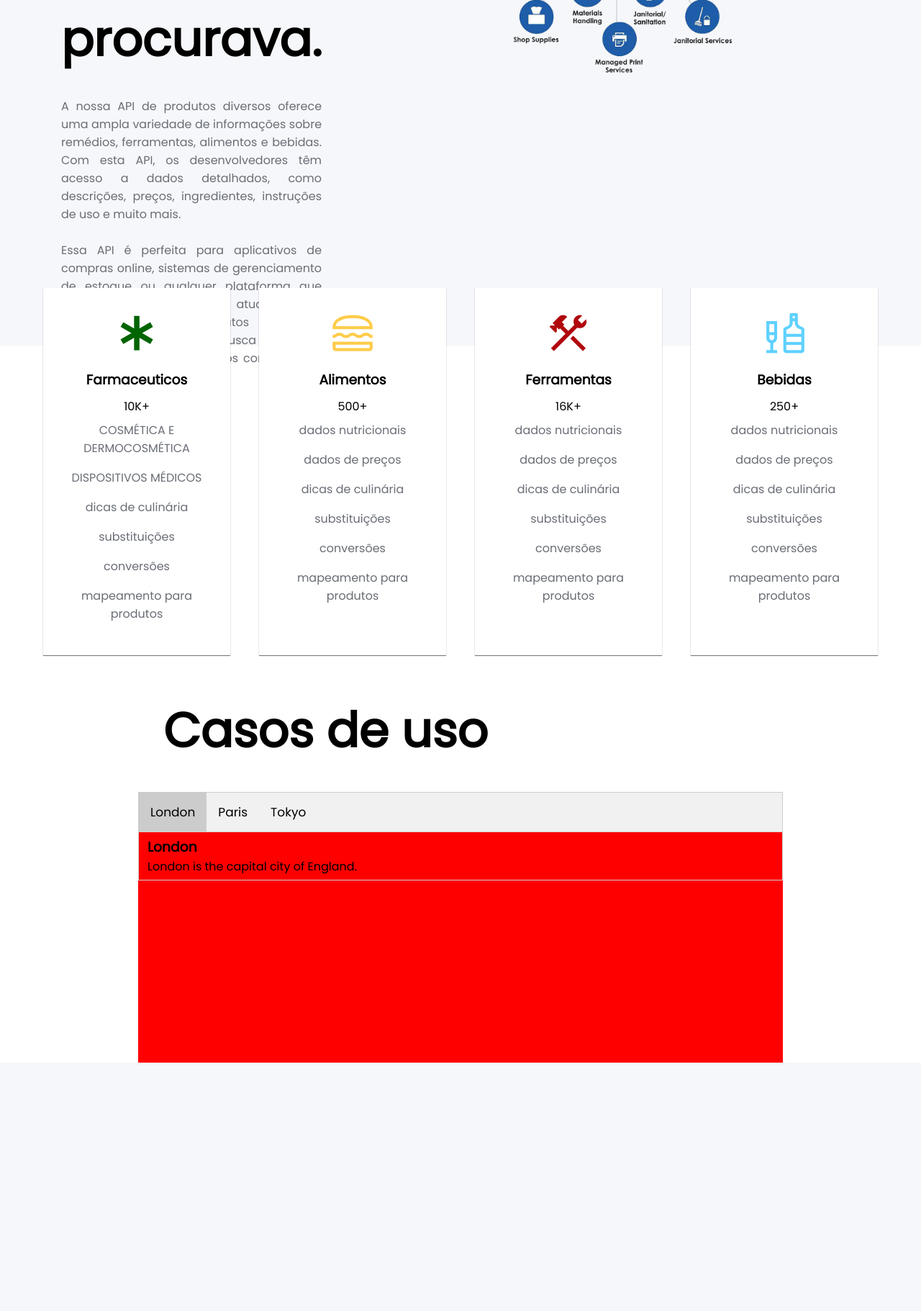
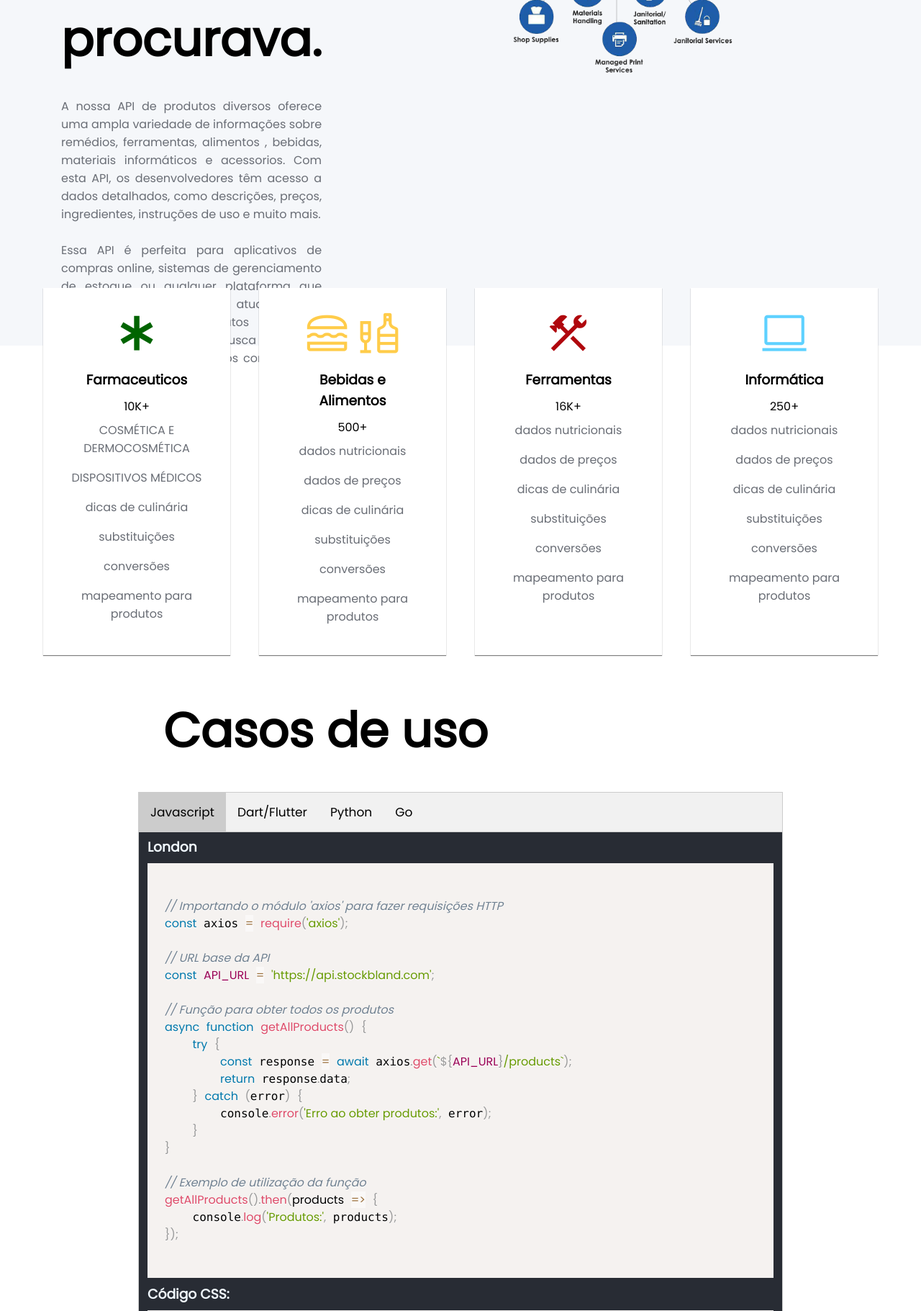
Before and after one commit to Kevin9227/Repo_lesson, a PHP site: page /StockBlend/index.html in a window 1280 px wide, after a click on "Javascript". Shown: the part 589-2410 px from the top of the page at 72% size. Before the commit the page ends 2065 px from the top, so only its background shows below. Run offline with PHP 8.4, Linux system fonts and the light colour scheme; some libraries are stand-ins or nearby versions.

Commit message:
Alterações..

```diff
--- a/StockBlend/assets/css/master.css
+++ b/StockBlend/assets/css/master.css
@@ -1,5 +1,6 @@
  @import url('https://fonts.googleapis.com/css2?family=Poppins&display=swap');
  @import url('https://fonts.googleapis.com/css2?family=Poppins&family=Rubik:wght@300&display=swap');
+
 *{
     margin: 0;
     padding: 0;
@@ -113,6 +114,10 @@ article{
     color: #5ed1ff;
 }
 
+.card:hover{
+    box-shadow: 1px 5px 10px 0.5px  #9999;
+    transition: 1.5s
+}
 
 
 /* Style the tab */
@@ -121,11 +126,16 @@ aside{
     justify-content: center;
 }
 .casodeuso{
-    height: 30rem ;
+     height: auto;
     width: 70%;
     display: block;
     justify-content: center;
 
+
+}
+.tabcontent{
+
+    height: auto
 }
 .tab {
   overflow: hidden;
@@ -163,6 +173,52 @@ aside{
   border-top: none;
 }
 .texto_tab{
-    background-color: red;
-    height: 20rem;
+    background-color: #282c34;
+    color: aliceblue
+
 }
+footer{
+    margin-top:20px;
+    background: #9999;
+}
+.autor{
+
+    padding: 20px;
+
+    position: relative;
+    text-align: center;
+}
+
+/* Estilos para realce de sintaxe estilo VSCode */
+        code {
+            font-family: "Courier New", Courier, monospace;
+            font-size: 14px;
+            line-height: 1.5;
+            padding: 0.5em;
+            background-color: #282c34;
+            color: #abb2bf;
+            border-radius: 5px;
+            display: block;
+            overflow-x: auto;
+        }
+
+        .keyword {
+            color: #569cd6;
+        }
+
+        .string {
+            color: #ce9178;
+        }
+
+        .number {
+            color: #b5cea8;
+        }
+
+        .comment {
+            color: #6a9955;
+            font-style: italic;
+        }
+
+        .punctuation {
+            color: #d4d4d4;
+        }
--- a/StockBlend/index.html
+++ b/StockBlend/index.html
@@ -5,6 +5,9 @@
     <meta charset="UTF-8">
     <link rel="stylesheet" href="assets/css/master.css">
     <link rel="stylesheet" href="https://fonts.googleapis.com/css2?family=Material+Symbols+Outlined:opsz,wght,FILL,GRAD@20..48,100..700,0..1,-50..200" />
+     <link rel="stylesheet" href="https://cdnjs.cloudflare.com/ajax/libs/prism/1.25.0/themes/prism.css">
+    <script src="https://cdnjs.cloudflare.com/ajax/libs/prism/1.25.0/prism.min.js"></script>
+
     <script src="assets/js/main.js"></script>
     <title>StockBlend</title>
 </head>
@@ -28,7 +31,7 @@
             <div class="titulo">
                 <h2>A API de produtos diversos que você procurava.</h2>
                 <div class="texto_descricao">
-                    <p>A nossa API de produtos diversos oferece uma ampla variedade de informações sobre remédios, ferramentas, alimentos e bebidas. Com esta API, os desenvolvedores têm acesso a dados detalhados, como descrições, preços, ingredientes, instruções de uso e muito mais.
+                    <p>A nossa API de produtos diversos oferece uma ampla variedade de informações sobre remédios, ferramentas, alimentos , bebidas, materiais informáticos e acessorios. Com esta API, os desenvolvedores têm acesso a dados detalhados, como descrições, preços, ingredientes, instruções de uso e muito mais.
                         <br><br>
                         Essa API é perfeita para aplicativos de compras online, sistemas de gerenciamento de estoque ou qualquer plataforma que necessite de informações atualizadas e confiáveis sobre produtos diversos. Simplifique o processo de busca e exibição de produtos para os usuários com a nossa API de produtos diversos!"
                     </p>
@@ -64,8 +67,12 @@
                     <span class="material-symbols-outlined">
                         lunch_dining
                     </span>
+                    <span class="material-symbols-outlined">
+                        liquor
+                    </span>
                 </div>
-                <h3>Alimentos</h3>
+
+                <h3>Bebidas e Alimentos</h3>
                 <p>500+</p>
                 <ul>
                     <li>dados nutricionais</li>
@@ -98,10 +105,10 @@
             <div class="card card4">
                 <div class="icone">
                     <span class="material-symbols-outlined">
-                        liquor
-                    </span>
+computer
+</span>
                 </div>
-                <h3>Bebidas</h3>
+                <h3>Informática</h3>
                 <p>250+</p>
                 <ul>
                     <li>dados nutricionais</li>
@@ -123,24 +130,147 @@
             </div>
 
             <div class="tab">
-                <button class="tablinks" onclick="openCity(event, 'London')" onfocus="activo(event,'London')">London</button>
-                <button class="tablinks" onclick="openCity(event, 'Paris')">Paris</button>
-                <button class="tablinks" onclick="openCity(event, 'Tokyo')">Tokyo</button>
+                <button class="tablinks" onclick="openCity(event, 'London')" onfocus="activo(event,'London')">Javascript</button>
+                <button class="tablinks" onclick="openCity(event, 'Paris')">Dart/Flutter</button>
+                <button class="tablinks" onclick="openCity(event, 'Tokyo')">Python</button>
+                 <button class="tablinks" onclick="openCity(event, 'Go')">Go</button>
             </div>
             <div class="texto_tab">
                 <div id="London" class="tabcontent ac">
                     <h3>London</h3>
-                    <p>London is the capital city of England.</p>
+                  <pre><code class="language-javascript">
+// Importando o módulo 'axios' para fazer requisições HTTP
+const axios = require('axios');
+
+// URL base da API
+const API_URL = 'https://api.stockbland.com';
+
+// Função para obter todos os produtos
+async function getAllProducts() {
+    try {
+        const response = await axios.get(`${API_URL}/products`);
+        return response.data;
+    } catch (error) {
+        console.error('Erro ao obter produtos:', error);
+    }
+}
+
+// Exemplo de utilização da função
+getAllProducts().then(products => {
+    console.log('Produtos:', products);
+});
+
+</code></pre>
+
+
+       <h3>Código CSS:</h3>
+               <pre><code class="language-Go">
+package main
+
+import (
+	"fmt"
+	"io/ioutil"
+	"net/http"
+)
+
+const apiURL = "https://api.stockbland.com"
+
+func getAllProducts() ([]byte, error) {
+	response, err := http.Get(apiURL + "/products")
+	if err != nil {
+		return nil, err
+	}
+	defer response.Body.Close()
+
+	return ioutil.ReadAll(response.Body)
+}
+
+func main() {
+	products, err := getAllProducts()
+	if err != nil {
+		fmt.Println("Erro ao obter produtos:", err)
+		return
+	}
+	fmt.Println("Produtos:", string(products))
+}
+
+</code></pre>
                 </div>
 
+               <div id="Go" class="tabcontent">
+                   <h3>Código Go:</h3>
+<pre><code class="lang-Go">
+import 'dart:convert';
+import 'package:http/http.dart' as http;
+
+const apiUrl = 'https://api.stockbland.com';
+
+Future<List<dynamic>> getAllProducts() async {
+  try {
+    final response = await http.get(Uri.parse('$apiUrl/products'));
+    return json.decode(response.body);
+  } catch (e) {
+    print('Erro ao obter produtos: $e');
+    return [];
+  }
+}
+
+void main() async {
+  final products = await getAllProducts();
+  print('Produtos: $products');
+}
+
+
+</code></pre>
+                </div>
                 <div id="Paris" class="tabcontent">
-                    <h3>Paris</h3>
-                    <p>Paris is the capital of France.</p>
+                   <h3>Código PYTHON:</h3>
+<pre><code class="lang-Dart">
+import 'dart:convert';
+import 'package:http/http.dart' as http;
+
+const apiUrl = 'https://api.stockbland.com';
+
+Future<List<dynamic>> getAllProducts() async {
+  try {
+    final response = await http.get(Uri.parse('$apiUrl/products'));
+    return json.decode(response.body);
+  } catch (e) {
+    print('Erro ao obter produtos: $e');
+    return [];
+  }
+}
+
+void main() async {
+  final products = await getAllProducts();
+  print('Produtos: $products');
+}
+
+
+</code></pre>
                 </div>
 
                 <div id="Tokyo" class="tabcontent">
-                    <h3>Tokyo</h3>
-                    <p>Tokyo is the capital of Japan.</p>
+<h3>Código PYTHON:</h3>
+<pre><code class="lang-python">
+import requests
+
+# URL base da API
+API_URL = 'https://api.stockbland.com'
+
+# Função para obter todos os produtos
+def get_all_products():
+    try:
+        response = requests.get(f'{API_URL}/products')
+        return response.json()
+    except Exception as e:
+        print('Erro ao obter produtos:', e)
+
+# Exemplo de utilização da função
+products = get_all_products()
+print('Produtos:', products)
+
+</code></pre>
                 </div>
             </div>
         </div>
@@ -148,8 +278,8 @@
 
     <footer>
         <div class="autor">
-            <h3></h3>
-            <p></p>
+           <h3>copyright&#64; 2024</h3>
+            <p>Joaquim de Campos</p>
         </div>
     </footer>
 </body>
```
